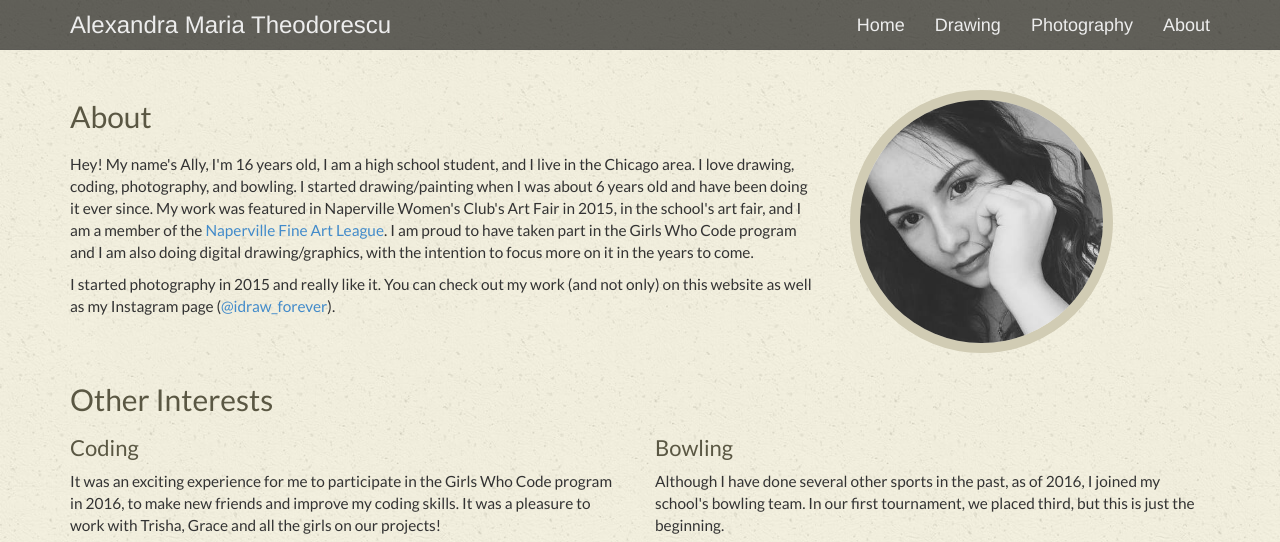
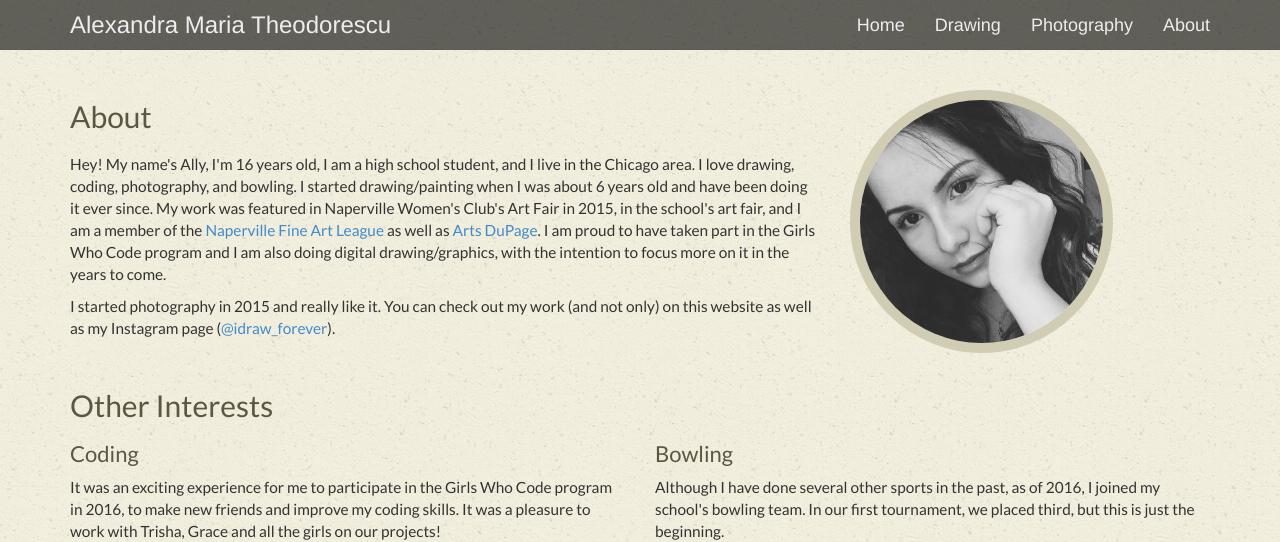
Before and after one commit to allyth/allyth, a Jekyll site: the page built from about.html, in a window 1280 px wide and 900 px high, cut to the strip 0-542 px from the top of the window. Built offline with Jekyll 4.4.1, drawn with Linux system fonts in a browser that asks for light colours; some web fonts are replaced.

Commit message:
Edit About

```diff
--- a/about.html
+++ b/about.html
@@ -9,7 +9,7 @@
             <h2>About</h2>
 
             <div style="padding: 10px 0px;">
-                <p>Hey! My name's Ally, I'm 16 years old, I am a high school student, and I live in the Chicago area. I love drawing, coding, photography, and bowling. I started drawing/painting when I was about 6 years old and have been doing it ever since. My work was featured in Naperville Women's Club's Art Fair in 2015, in the school's art fair, and I am a member of the <a href="http://www.napervilleartleague.com/alexandra-theodorescu.html">Naperville Fine Art League</a>. I am proud to have taken part in the Girls Who Code program and I am also doing digital drawing/graphics, with the intention to focus more on it in the years to come.</p>
+                <p>Hey! My name's Ally, I'm 16 years old, I am a high school student, and I live in the Chicago area. I love drawing, coding, photography, and bowling. I started drawing/painting when I was about 6 years old and have been doing it ever since. My work was featured in Naperville Women's Club's Art Fair in 2015, in the school's art fair, and I am a member of the <a href="http://www.napervilleartleague.com/alexandra-theodorescu.html">Naperville Fine Art League</a> as well as <a href="http://www.artsdupage.org/">Arts DuPage</a>. I am proud to have taken part in the Girls Who Code program and I am also doing digital drawing/graphics, with the intention to focus more on it in the years to come.</p>
                 <p>I started photography in 2015 and really like it. You can check out my work (and not only) on this website as well as my Instagram page (<a href="https://www.instagram.com/idraw_forever/">@idraw_forever</a>).</p>
                 <!--<br>-->
             </div>
```
